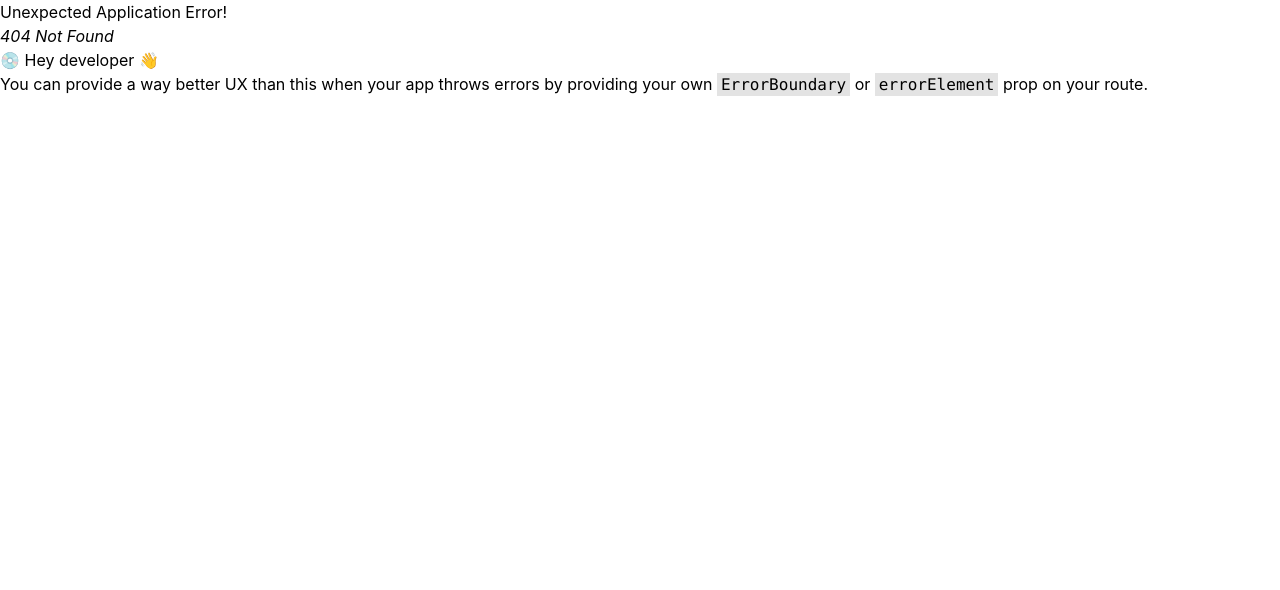
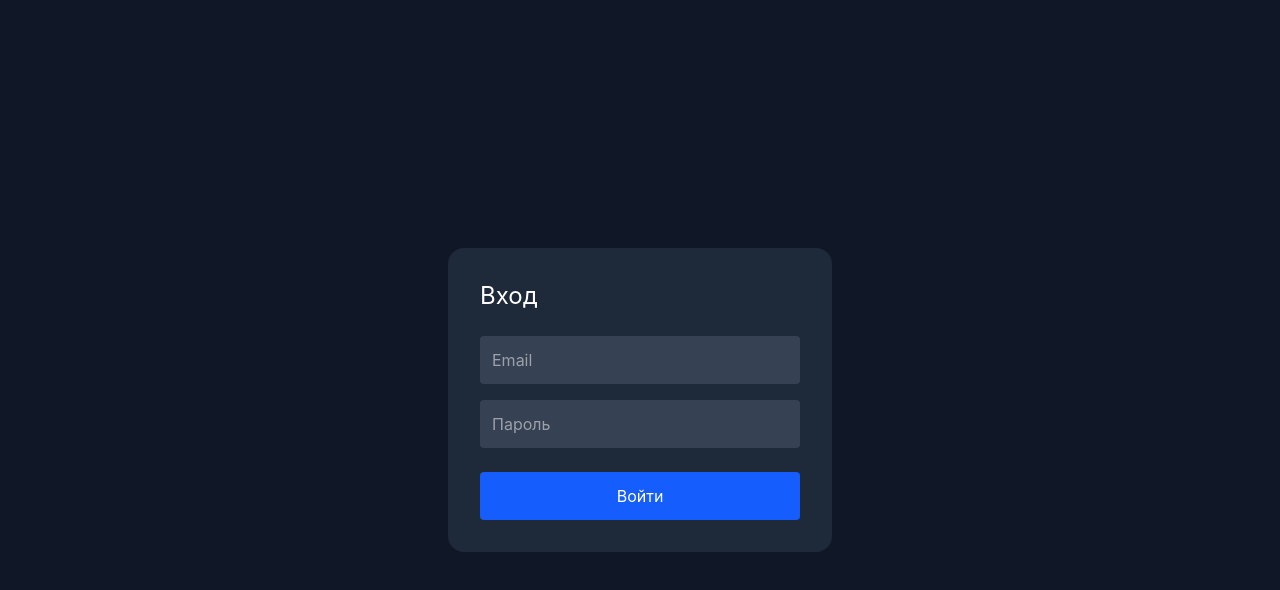
Before and after one commit to DarkKnife121204/life-os-frontend, a React (Vite) app: page /login in a window 1280 px wide. Before the commit this address had no page. Shown: the top 590 px of the page. Built offline with nearby package versions, Linux system fonts and the light colour scheme.

Commit message:
страница not found

```diff
--- a/package.json
+++ b/package.json
@@ -10,6 +10,8 @@
     "preview": "vite preview"
   },
   "dependencies": {
+    "@fontsource/exo-2": "^5.2.8",
+    "@fontsource/orbitron": "^5.2.8",
     "axios": "^1.13.6",
     "react": "^19.2.4",
     "react-dom": "^19.2.4",
--- a/src/main.tsx
+++ b/src/main.tsx
@@ -1,10 +1,13 @@
 import React from "react";
 import ReactDOM from "react-dom/client";
-import App from "./App";
+import { RouterProvider } from "react-router-dom";
+import { router } from "./app/router";
 import "./index.css";
+import "@fontsource/orbitron/700.css";
+import "@fontsource/exo-2/600.css";
 
 ReactDOM.createRoot(document.getElementById("root")!).render(
     <React.StrictMode>
-        <App />
+        <RouterProvider router={router} />
     </React.StrictMode>
 );
--- /dev/null
+++ b/src/pages/Login.tsx
@@ -0,0 +1,51 @@
+import { useState } from "react";
+
+export default function Login() {
+    const [email, setEmail] = useState("");
+    const [password, setPassword] = useState("");
+
+    const handleSubmit = (e: React.FormEvent) => {
+        e.preventDefault();
+
+        console.log({
+            email,
+            password,
+        });
+
+        // тут будет axios -> /api/login
+    };
+
+    return (
+        <div className="min-h-screen flex items-center justify-center bg-gray-900">
+            <form
+                onSubmit={handleSubmit}
+                className="bg-gray-800 p-8 rounded-2xl w-full max-w-sm"
+            >
+                <h1 className="text-white text-2xl mb-6">Вход</h1>
+
+                <input
+                    type="email"
+                    placeholder="Email"
+                    className="w-full mb-4 p-3 rounded bg-gray-700 text-white"
+                    value={email}
+                    onChange={(e) => setEmail(e.target.value)}
+                />
+
+                <input
+                    type="password"
+                    placeholder="Пароль"
+                    className="w-full mb-6 p-3 rounded bg-gray-700 text-white"
+                    value={password}
+                    onChange={(e) => setPassword(e.target.value)}
+                />
+
+                <button
+                    type="submit"
+                    className="w-full bg-blue-600 hover:bg-blue-700 text-white p-3 rounded"
+                >
+                    Войти
+                </button>
+            </form>
+        </div>
+    );
+}
--- /dev/null
+++ b/src/pages/NotFound.tsx
@@ -0,0 +1,19 @@
+export default function NotFound() {
+    return (
+        <div className="min-h-screen flex items-center justify-center bg-gradient-to-bl from-black via-zinc-950 to-rose-950 text-white">
+            <div className="flex flex-col items-center justify-center px-12 py-10 rounded-3xl bg-[#020617]/70 backdrop-blur-xl border
+                 border-rose-500/20 [box-shadow:0_0_15px_#f87171,0_0_40px_#ef4444,0_0_80px_#b91c1c]">
+
+                <div className="absolute inset-0 rounded-3xl blur-2xl opacity-40 bg-rose-500/20"></div>
+
+                <h1 className="relative text-7xl font-bold font-[Orbitron] text-rose-400 tracking-widest [text-shadow:0_0_10px_#ef4444,0_0_20px_#ef4444] animate-pulse">
+                    404
+                </h1>
+
+                <p className="relative mt-4 text-lg text-rose-200 font-[Orbitron] tracking-wide opacity-80">
+                    Страница не найдена
+                </p>
+            </div>
+        </div>
+    );
+}
```
Also changed, not shown: src/app/router.tsx (+9 -18 lines), 1 other file (tests, documents, lock files or other folders).
